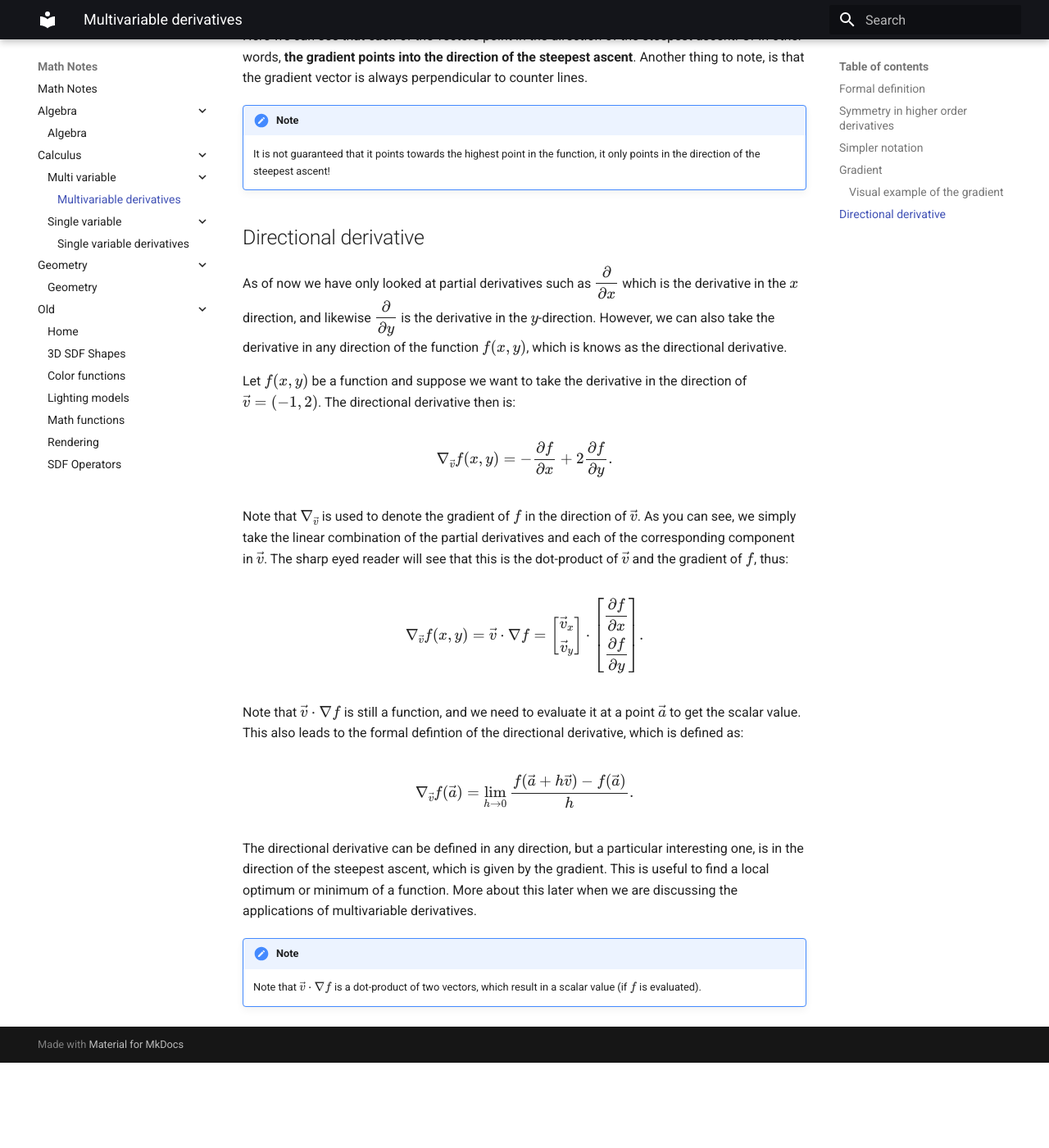
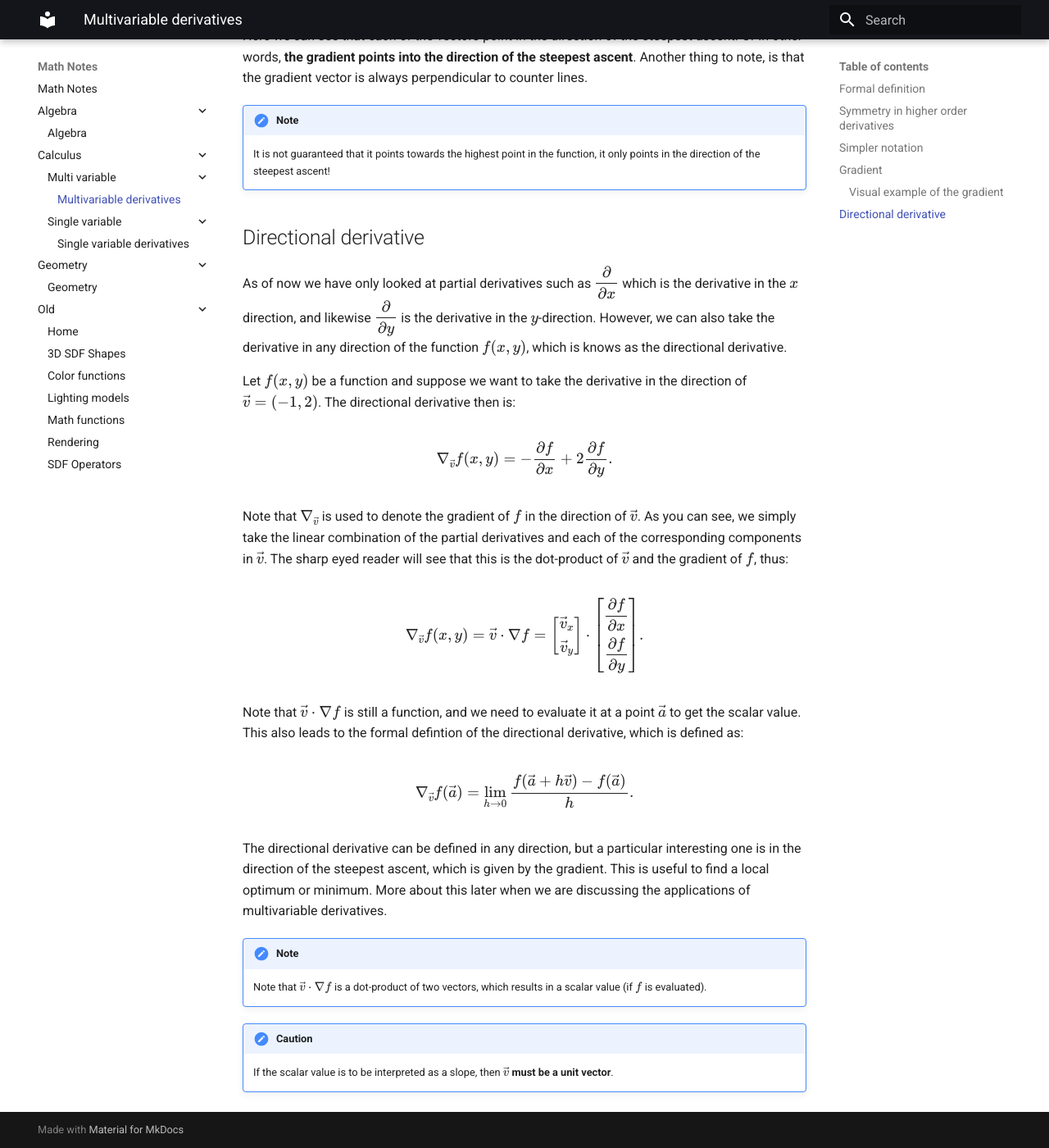
Before and after one commit to darkeclipz/math, an MkDocs documentation site: the page built from docs/calculus/multi-variable/derivatives.md, in a window 1280 px wide and 1400 px high, scrolled down 2946 px. Shown: the whole window at 82% size. Built offline with MkDocs 1.6.1 and Material for MkDocs 9.7.7, drawn with Linux system fonts in a browser that asks for light colours; before the commit the page ends 4242 px from its top, so only the background shows below that.

Commit message:
added caution about v being a unit vector

```diff
--- a/docs/calculus/multi-variable/derivatives.md
+++ b/docs/calculus/multi-variable/derivatives.md
@@ -76,7 +76,7 @@ $$
 \nabla_{\vec v} f(x, y) = -\dfrac{\partial f}{\partial x} + 2\dfrac{\partial f}{\partial y}.
 $$
 
-Note that $\nabla_{\vec v}$ is used to denote the gradient of $f$ in the direction of $\vec{v}$. As you can see, we simply take the linear combination of the partial derivatives and each of the corresponding component in $\vec{v}$. The sharp eyed reader will see that this is the dot-product of $\vec{v}$ and the gradient of $f$, thus:
+Note that $\nabla_{\vec v}$ is used to denote the gradient of $f$ in the direction of $\vec{v}$. As you can see, we simply take the linear combination of the partial derivatives and each of the corresponding components in $\vec{v}$. The sharp eyed reader will see that this is the dot-product of $\vec{v}$ and the gradient of $f$, thus:
 
 $$
 \nabla_{\vec{v}}f(x, y) = \vec{v} \cdot \nabla f = \begin{bmatrix}\vec{v}_x \\ \vec{v}_y \end{bmatrix} \cdot \begin{bmatrix} \dfrac{\partial f}{\partial x} \\ \dfrac{\partial f}{\partial y} \end{bmatrix}.
@@ -88,7 +88,12 @@ $$
 \nabla_{\vec{v}} f(\vec{a}) = \lim_{h \rightarrow 0} \dfrac{f(\vec{a} + h\vec{v}) - f(\vec{a})}{h}.
 $$
 
-The directional derivative can be defined in any direction, but a particular interesting one, is in the direction of the steepest ascent, which is given by the gradient. This is useful to find a local optimum or minimum of a function. More about this later when we are discussing the applications of multivariable derivatives.
+The directional derivative can be defined in any direction, but a particular interesting one is in the direction of the steepest ascent, which is given by the gradient. This is useful to find a local optimum or minimum. More about this later when we are discussing the applications of multivariable derivatives.
 
 !!! note
-    Note that $\vec{v} \cdot \nabla f$ is a dot-product of two vectors, which result in a scalar value (if $f$ is evaluated).
+
+    Note that $\vec{v} \cdot \nabla f$ is a dot-product of two vectors, which results in a scalar value (if $f$ is evaluated).
+
+!!! caution
+
+    If the scalar value is to be interpreted as a slope, then $\vec{v}$ **must be a unit vector**.
```
